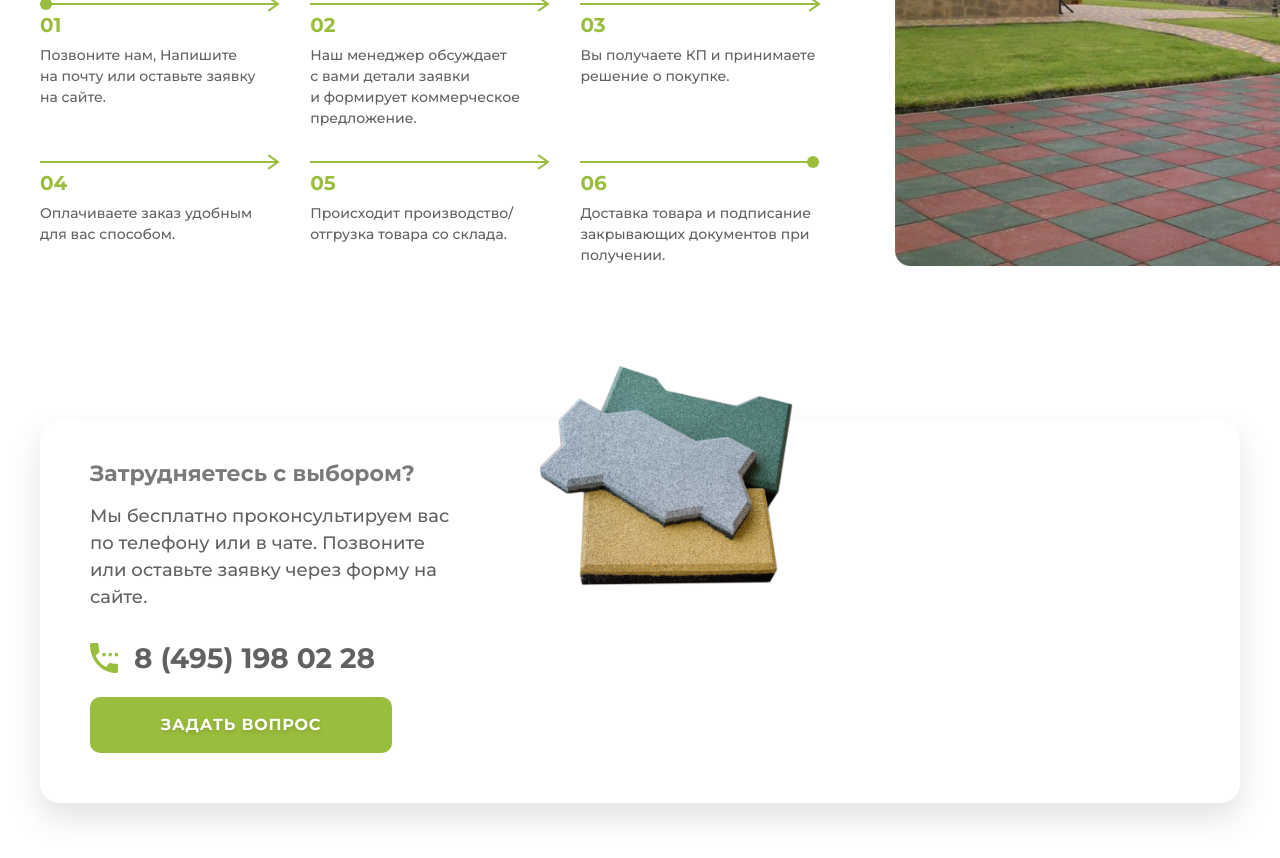
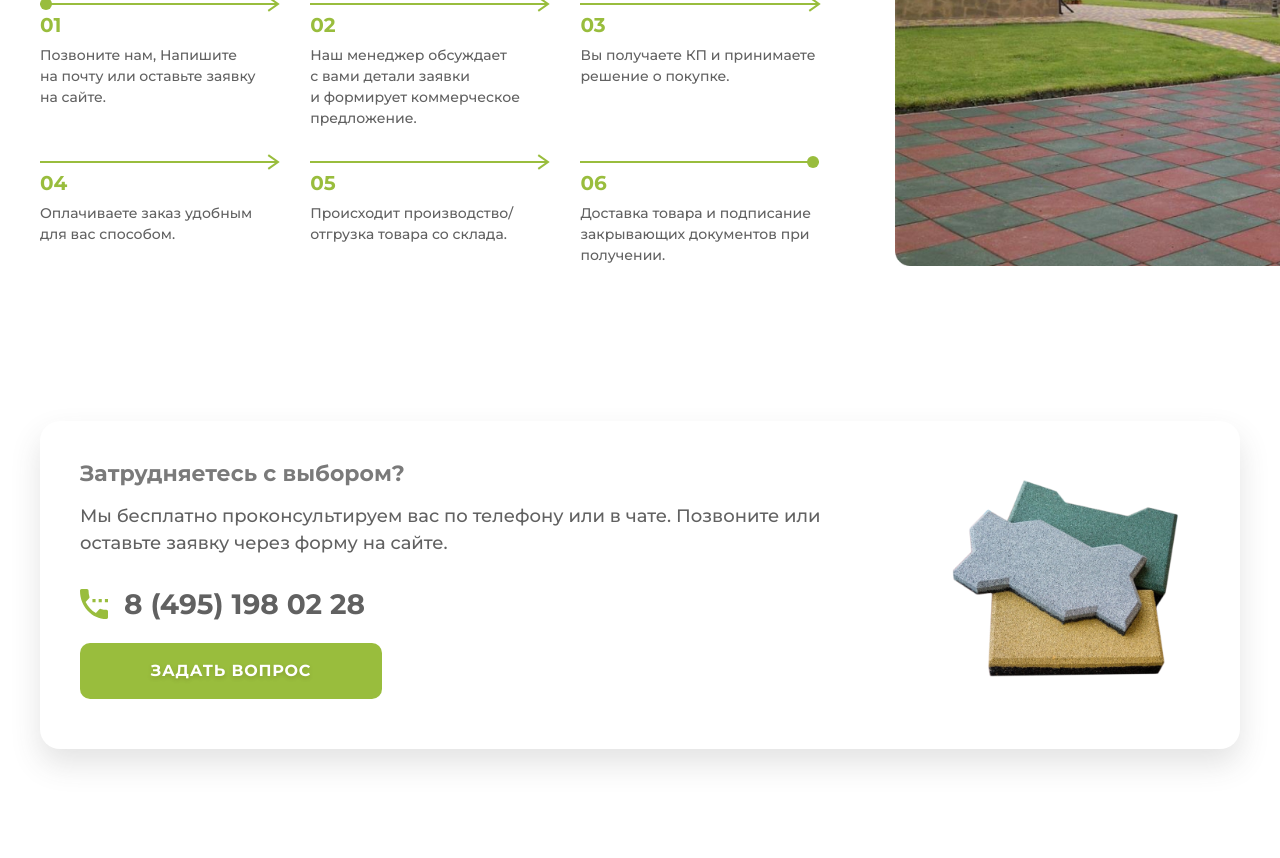
Before and after one commit to yurkaronin/Eco-comfort, a website: page index.html in a window 1280 px wide. Shown: the part 4199-5057 px from the top of the page. Drawn offline with nearby package versions, Linux system fonts and the light colour scheme.

Commit message:
Заканчиваю адаптивную стилизацию промо блока

```diff
--- a/css/sections/_online-consultation.scss
+++ b/css/sections/_online-consultation.scss
@@ -1,4 +1,5 @@
 .online-consultation {
+  overflow: hidden;
   &__grid {
     display: grid;
     gap: 32px;
@@ -6,7 +7,7 @@
       auto-fill,
       minmax(370px, calc((100% / 3) - 22px))
     );
-    padding: 40px 50px 50px;
+    padding: 60px 50px 70px;
     background: #ffffff;
     box-shadow: 0px 15px 30px rgba(70, 70, 70, 0.15);
     border-radius: 20px;
@@ -15,8 +16,9 @@
   .title {
     font-weight: 700;
     font-size: 22px;
-    margin: 0;
+    margin-inline: initial;
     margin-bottom: 16px;
+    text-align: left;
   }
   .text {
     margin: 0;
@@ -36,8 +38,46 @@
     img {
       // transform: translateY(-50px);
       position: absolute;
-      top: -100px;
+      top: -85px;
       left: 0;
     }
   }
+
+  @media (max-width: 1360px) {
+    &__grid {
+      grid-template-columns: 1fr 330px;
+      gap: 32px 0;
+      padding: 40px 40px 50px;
+    }
+    &__right {
+      grid-column-start: 1;
+      grid-column-end: 3;
+      grid-row-start: 2;
+    }
+
+    &__grid {
+      position: relative;
+    }
+    &__center {
+      position: absolute;
+      right: 0;
+      width: 330px;
+      height: initial;
+      display: flex;
+      align-items: center;
+      justify-content: center;
+      img {
+        position: initial;
+        width: 100%;
+      }
+    }
+  }
+  @media (max-width: 768px) {
+    &__grid {
+      grid-template-columns: 1fr;
+    }
+    &__center {
+      display: none;
+    }
+  }
 }
```
Also changed, not shown: index.html (+4 -7 lines), css/style.css, 1 other file.
